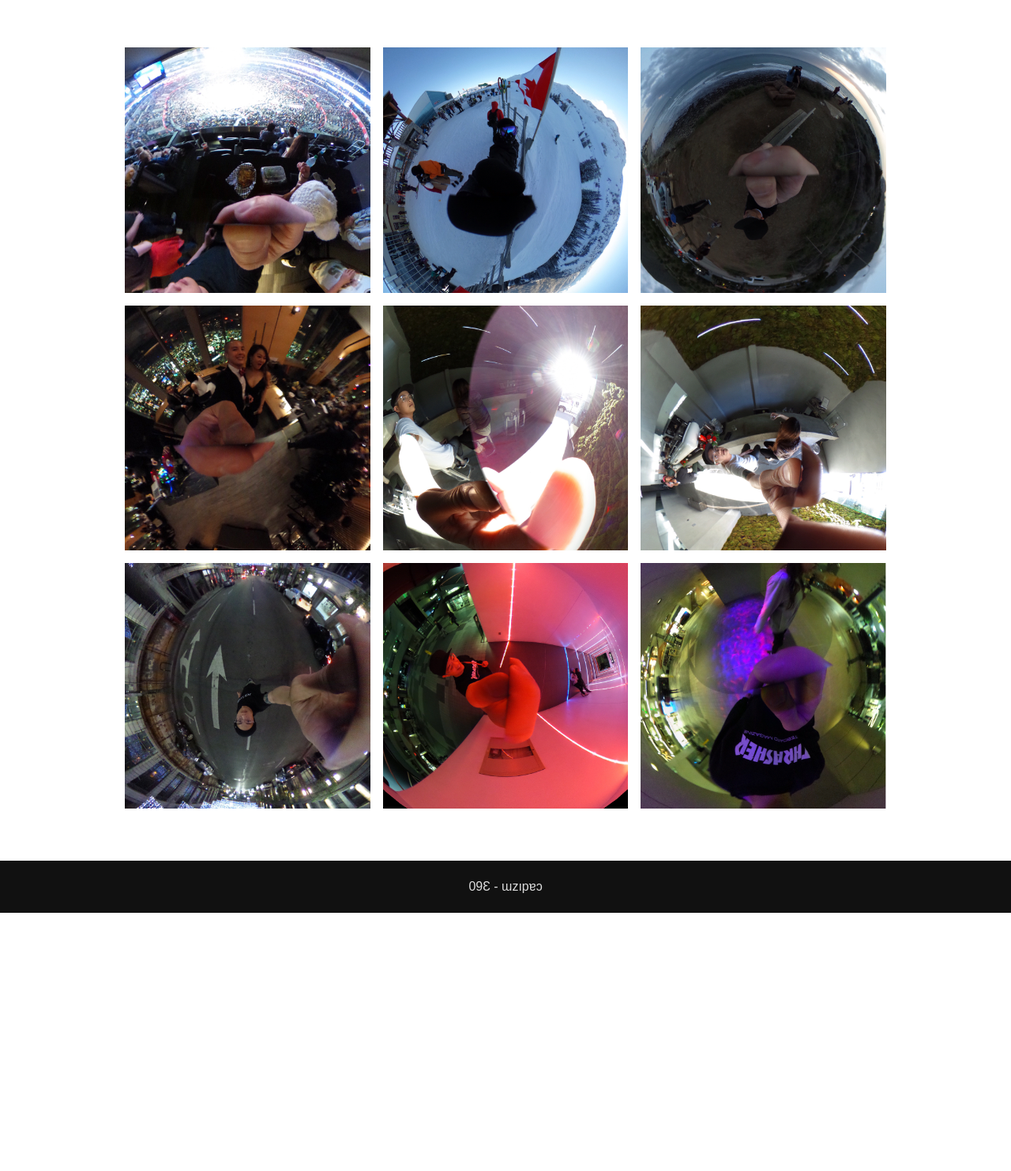
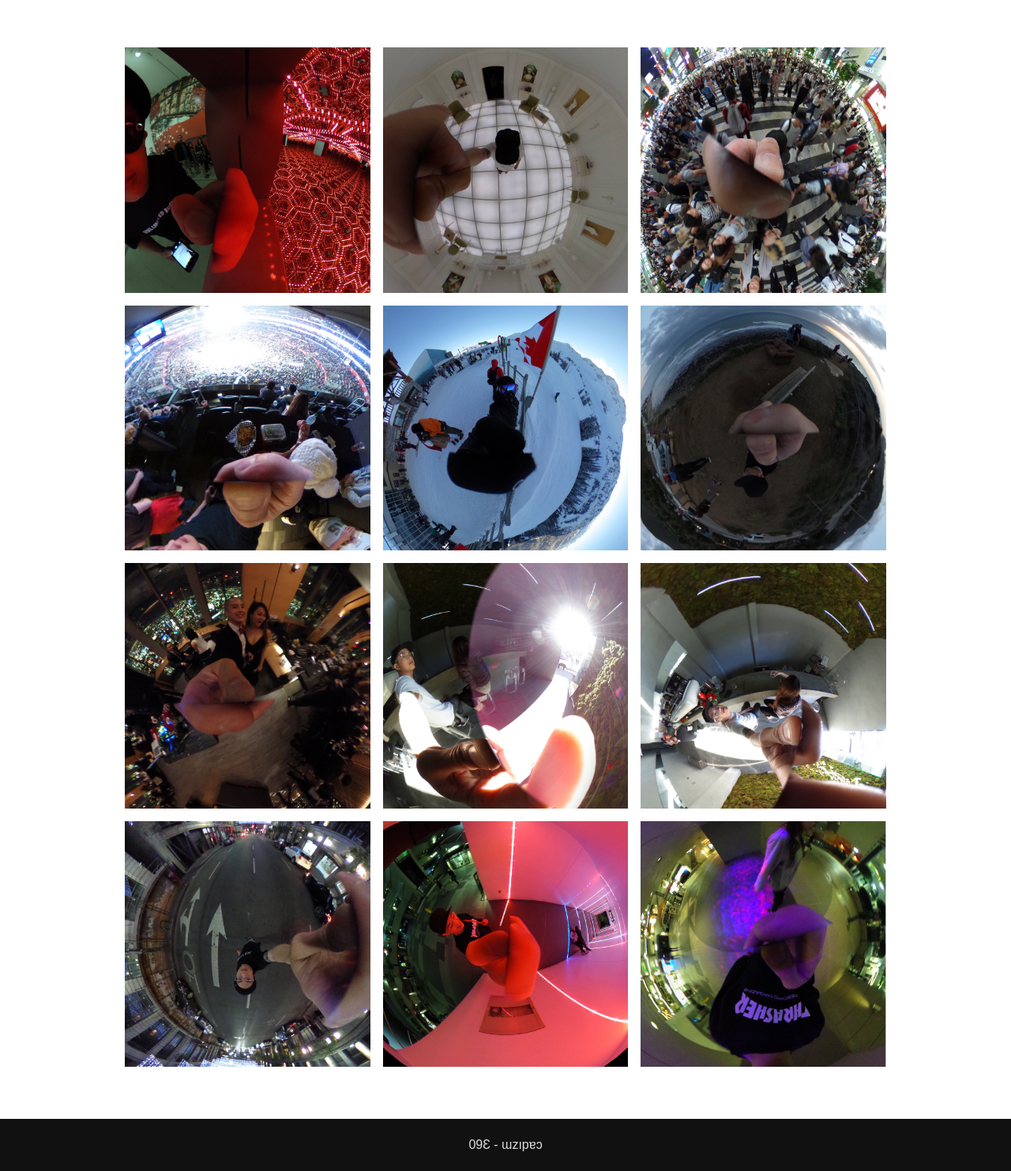
Before and after one commit to cadizm/cadizm.com, a Django app: page /360/ in a window 1280 px wide. Shown: the whole page at 79% size. Before the commit the page ends 1156 px from the top, so only its background shows below. Run offline with Django 3.2, Linux system fonts and the light colour scheme; parts of the project's set-up code (start-up, migrations or seed data) failed here and were passed over.

Commit message:
add 360's

```diff
--- a/cadizm/cadizm/theta360/jinja2/theta360/index.html
+++ b/cadizm/cadizm/theta360/jinja2/theta360/index.html
@@ -19,6 +19,24 @@
 
   <div class="l-content">
     <div class="theta-tables pure-g">
+
+      <div class="pure-u-1 pure-u-md-1-3">
+        <div class="theta-table">
+          <a href="#" onclick="openOverlay('aqfd04w7UXtLIGD3lCR7bYyEC')"><img class="pure-img" src="/static/images/360/aqfd04w7UXtLIGD3lCR7bYyEC.png"></a>
+        </div>
+      </div>
+
+      <div class="pure-u-1 pure-u-md-1-3">
+        <div class="theta-table">
+          <a href="#" onclick="openOverlay('sNlbXv5zUEDQZjoDNSFEhpLSC')"><img class="pure-img" src="/static/images/360/sNlbXv5zUEDQZjoDNSFEhpLSC.png"></a>
+        </div>
+      </div>
+
+      <div class="pure-u-1 pure-u-md-1-3">
+        <div class="theta-table">
+          <a href="#" onclick="openOverlay('nKCK6Tof5IzD7k2NLXoAvmTvk')"><img class="pure-img" src="/static/images/360/nKCK6Tof5IzD7k2NLXoAvmTvk.png"></a>
+        </div>
+      </div>
 
       <div class="pure-u-1 pure-u-md-1-3">
         <div class="theta-table">
```
Also changed, not shown: README.md, cadizm/cadizm/static/images/360/aqfd04w7UXtLIGD3lCR7bYyEC.png (added), cadizm/cadizm/static/images/360/nKCK6Tof5IzD7k2NLXoAvmTvk.png (added), cadizm/cadizm/static/images/360/sNlbXv5zUEDQZjoDNSFEhpLSC.png (added).
